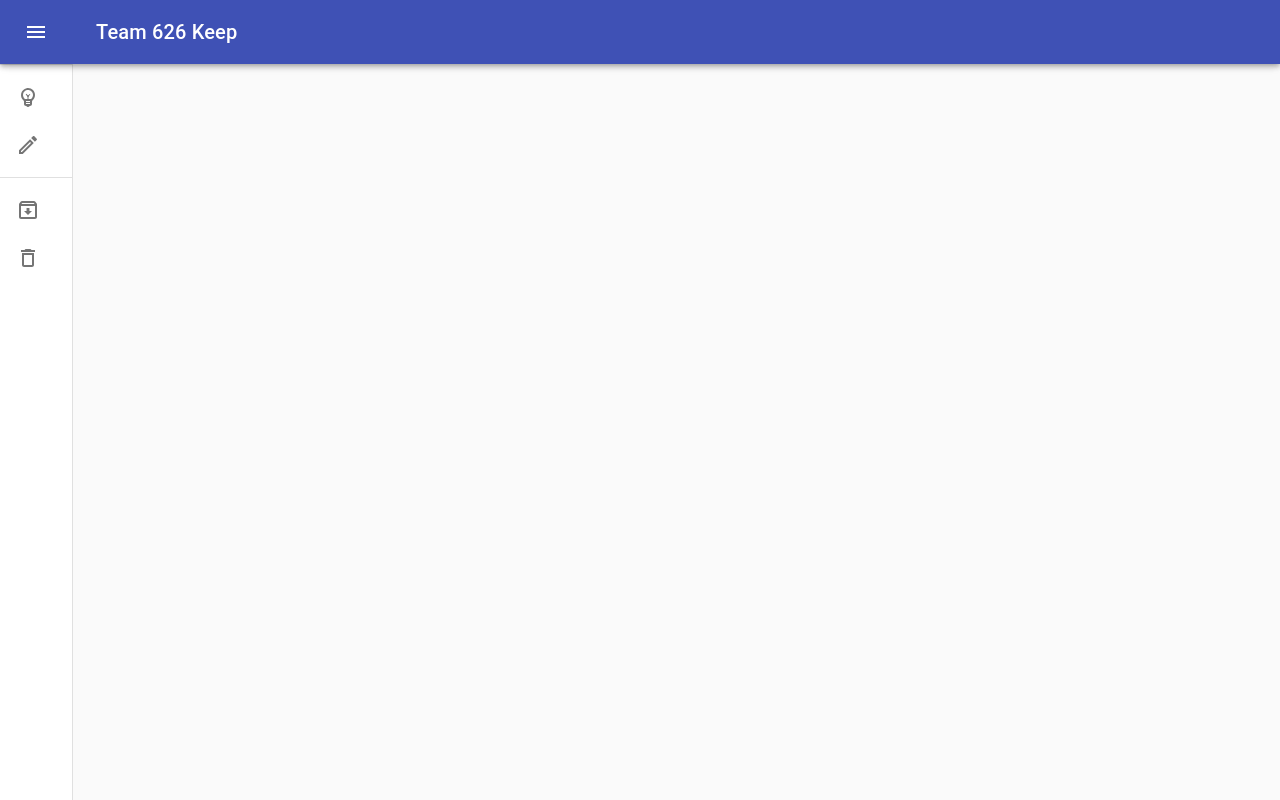
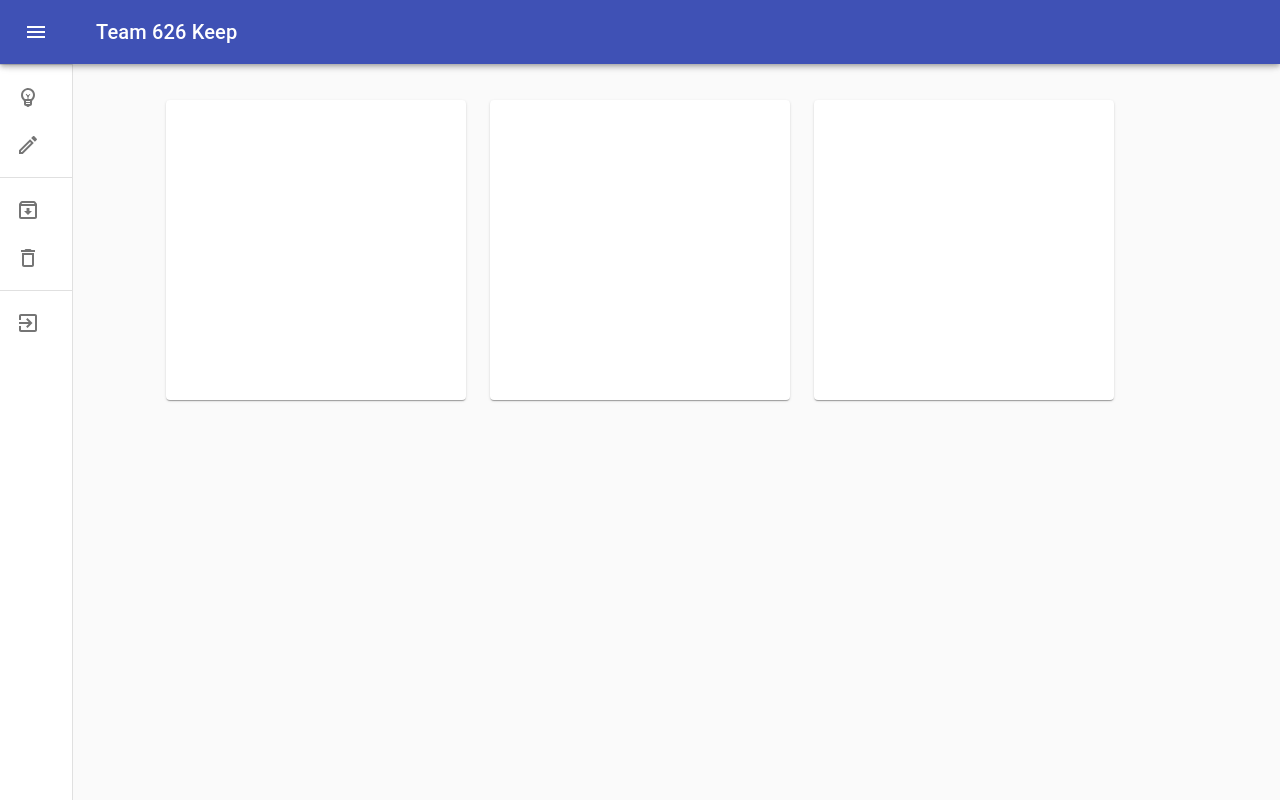
Before and after one commit to awadhamza/Team-626-Keep, a React (Create React App) app: page / in a window 1280 px wide. Built offline with nearby package versions, Linux system fonts and the light colour scheme; what react-with-firebase-auth would draw is missing.

Commit message:
added notes component

```diff
--- a/src/components/HomePage/HomePage.css
+++ b/src/components/HomePage/HomePage.css
@@ -1,32 +1,3 @@
-.HomePage {
-    text-align: center;
-  }
-
-  .App-logo {
-    height: 30vmin;
-    margin-top: 2.5vmin;
-    margin-bottom: 5vmin;
-  }
-
-
-  #root > div > header > p {
-      font-family: 'Raleway', sans-serif;
-      letter-spacing: 10px;
-      color: white;
-      font-weight: 900;
-  }
-
-  .sign-in-logo {
-      height: 20vmin;
-  }
-
-  .App-header {
-    background-color: white;
-    min-height: 100vh;
-    display: flex;
-    flex-direction: column;
-    align-items: center;
-    justify-content: center;
-    font-size: calc(10px + 2vmin);
-    color: white;
-  }
+.Notes {
+  margin-top: 100px
+}
--- a/src/components/HomePage/HomePage.js
+++ b/src/components/HomePage/HomePage.js
@@ -7,14 +7,18 @@
 import './HomePage.css';
 import ResponsiveDrawer from '../Sidebar/Sidebar';
 import GoogleButton from 'react-google-button'
+import NotesLayout from '../Notes/NotesLayout';
 
 
 
 class HomePage extends Component{
     render() {
   return (
-    <div className="App">
+    <div className="Toolbar">
       <ResponsiveDrawer/>
+      <div className="Notes">
+        <NotesLayout/>
+      </div>
     </div>
   );
   }
--- /dev/null
+++ b/src/components/Notes/NotesLayout.js
@@ -0,0 +1,44 @@
+import React from "react";
+import { makeStyles } from "@material-ui/core/styles";
+import Grid from "@material-ui/core/Grid";
+import FormLabel from "@material-ui/core/FormLabel";
+import FormControlLabel from "@material-ui/core/FormControlLabel";
+import RadioGroup from "@material-ui/core/RadioGroup";
+import Radio from "@material-ui/core/Radio";
+import Paper from "@material-ui/core/Paper";
+
+const useStyles = makeStyles(theme => ({
+  root: {
+    flexGrow: 1
+  },
+  paper: {
+    height: 300,
+    width: 300
+  },
+  control: {
+    padding: theme.spacing(3)
+  }
+}));
+
+export default function NotesLayout() {
+  const [spacing, setSpacing] = React.useState(3);
+  const classes = useStyles();
+
+  const handleChange = event => {
+    setSpacing(Number(event.target.value));
+  };
+
+  return (
+    <Grid container className={classes.root} spacing={3}>
+      <Grid item xs={12}>
+        <Grid container justify="center" spacing={spacing}>
+          {[0, 1, 2].map(value => (
+            <Grid key={value} item>
+              <Paper className={classes.paper} />
+            </Grid>
+          ))}
+        </Grid>
+      </Grid>
+    </Grid>
+  );
+}
--- a/src/components/Sidebar/Sidebar.js
+++ b/src/components/Sidebar/Sidebar.js
@@ -19,6 +19,8 @@
 import EmojiObjectsOutlinedIcon from '@material-ui/icons/EmojiObjectsOutlined';
 import EditOutlinedIcon from '@material-ui/icons/EditOutlined';
 import DeleteOutlineOutlinedIcon from '@material-ui/icons/DeleteOutlineOutlined';
+import ExitToAppIcon from '@material-ui/icons/ExitToApp';
+import { Link } from 'react-router-dom';
 const drawerWidth = 240;
 
 const useStyles = makeStyles(theme => ({
@@ -154,6 +156,7 @@
               </ListItemIcon>
               <ListItemText primary={text} />
             </ListItem>
+
           ))}
         </List>
         <Divider />
@@ -168,6 +171,17 @@
             </ListItem>
           ))}
         </List>
+        <Divider/>
+        <List>
+          {["Logout"].map((text, index) => (
+            <ListItem button key={text}>
+              <ListItemIcon>
+                {index === 0 && <ExitToAppIcon />}
+              </ListItemIcon>
+              <ListItemText primary={text} />
+            </ListItem>
+          ))}
+        </List>
       </Drawer>
 
     </div>
```
